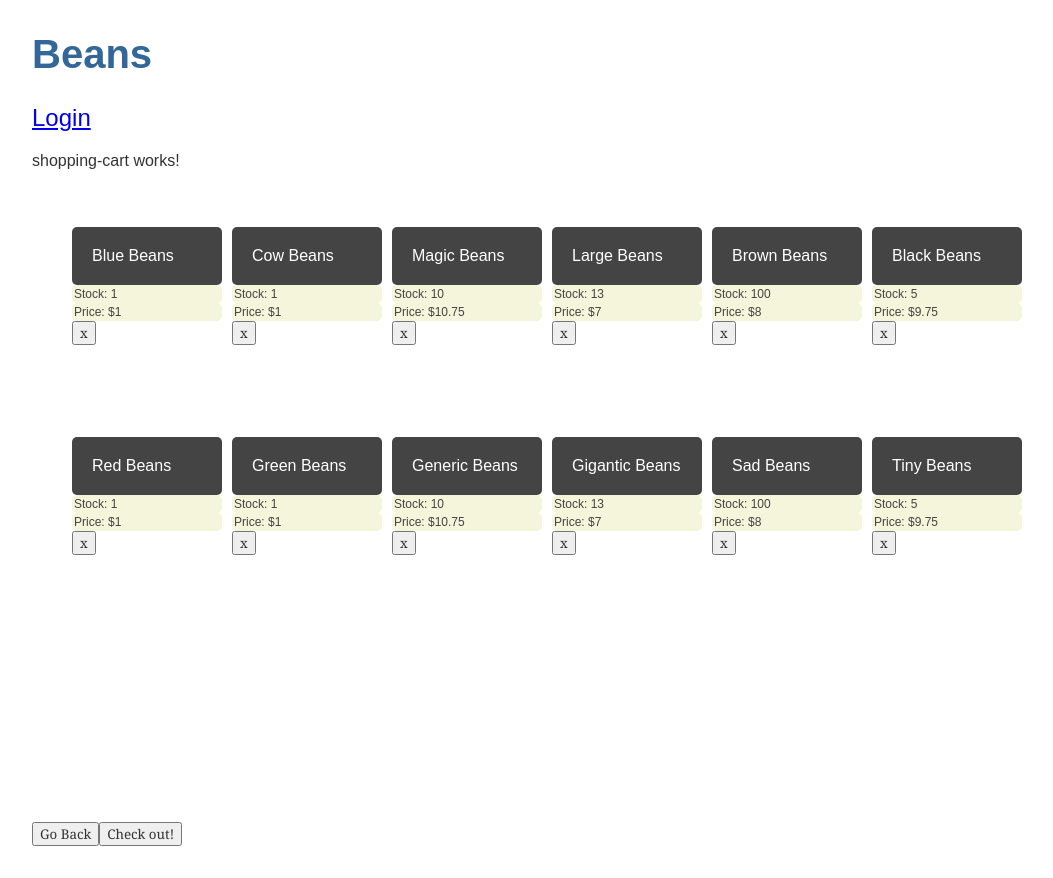
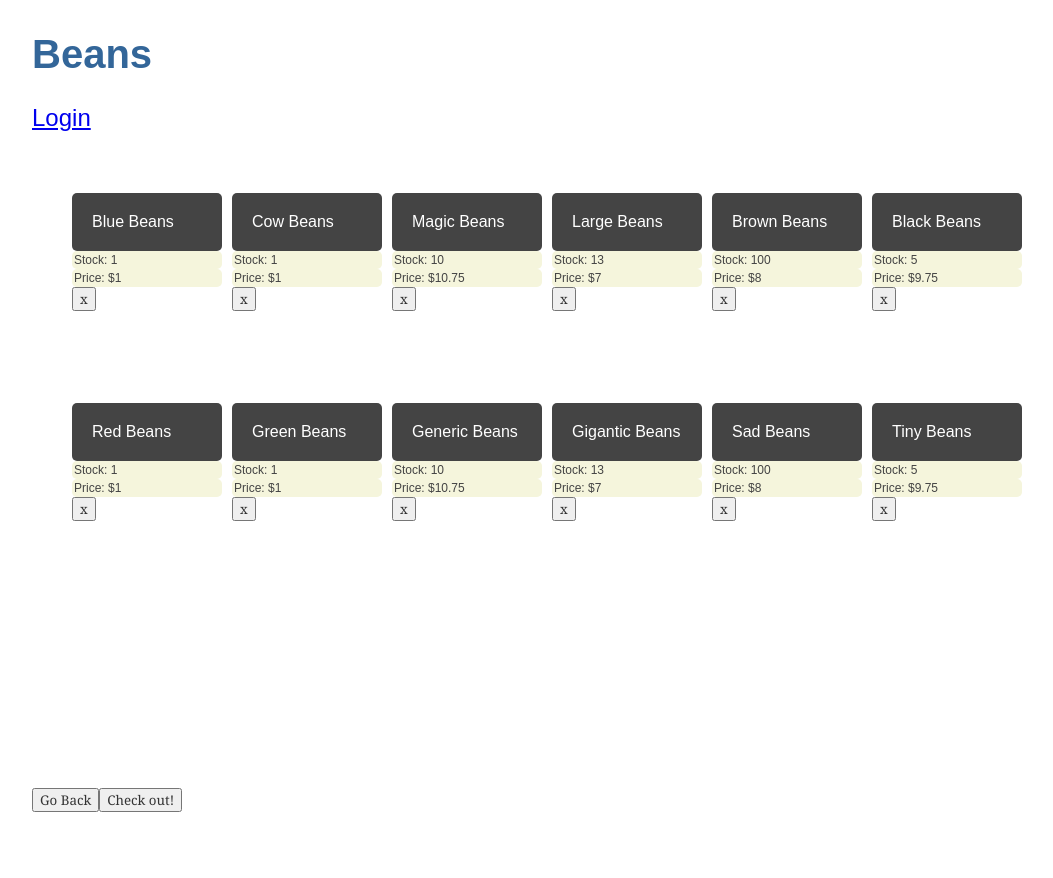
Before and after one commit to donburke7/Virtual_E-Store, an Angular app in the folder estore-ui/: page /shopping-cart in a window 1280 px wide. Shown: the whole page, without its empty margins (0-1053 px from the left). After the commit the page ends 844 px from the top, so only its background shows below. Built offline with nearby package versions, Linux system fonts and the light colour scheme.

Commit message:
Quick change

```diff
--- a/estore-ui/src/app/shopping-cart/shopping-cart.component.html
+++ b/estore-ui/src/app/shopping-cart/shopping-cart.component.html
@@ -1,5 +1,3 @@
-<p>shopping-cart works!</p>
-
 <ul class="wrapper">
     <div *ngFor="let product of cart">
         <div class="box">{{product.name}}</div>
```
